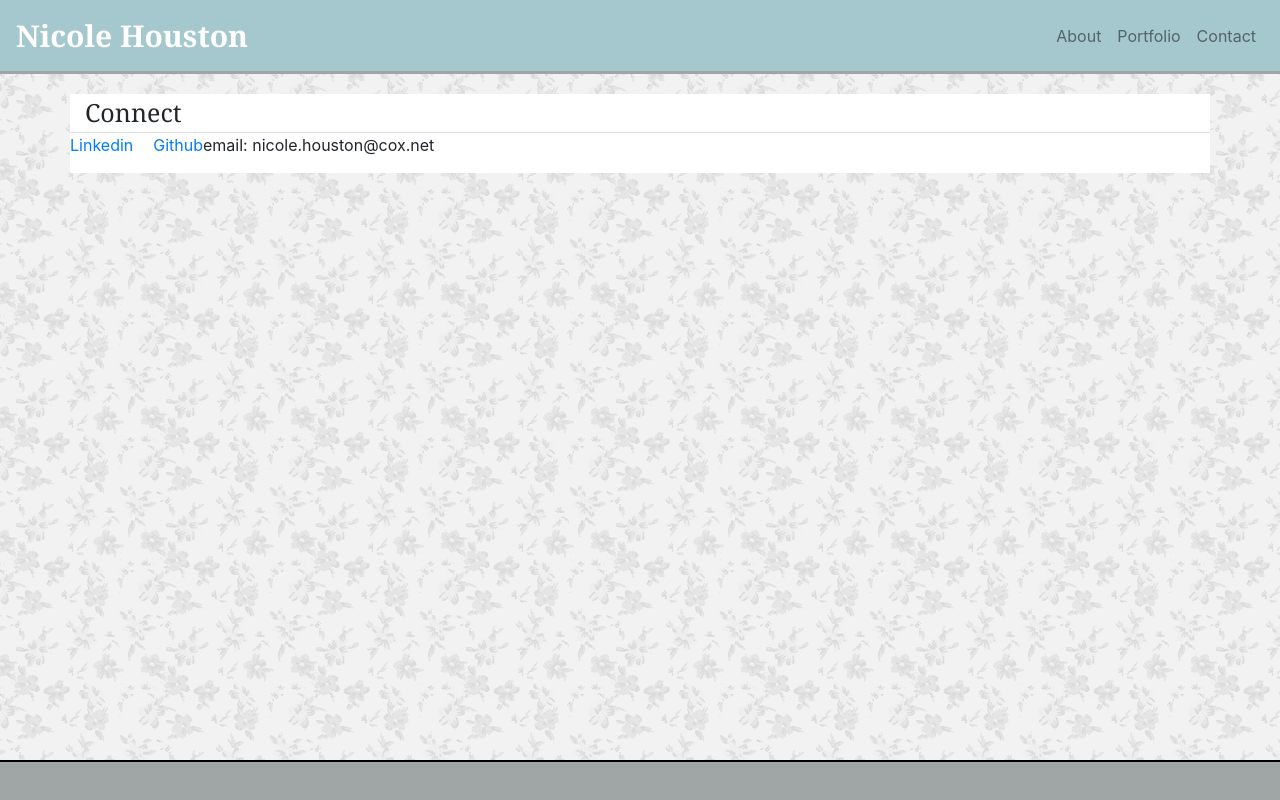
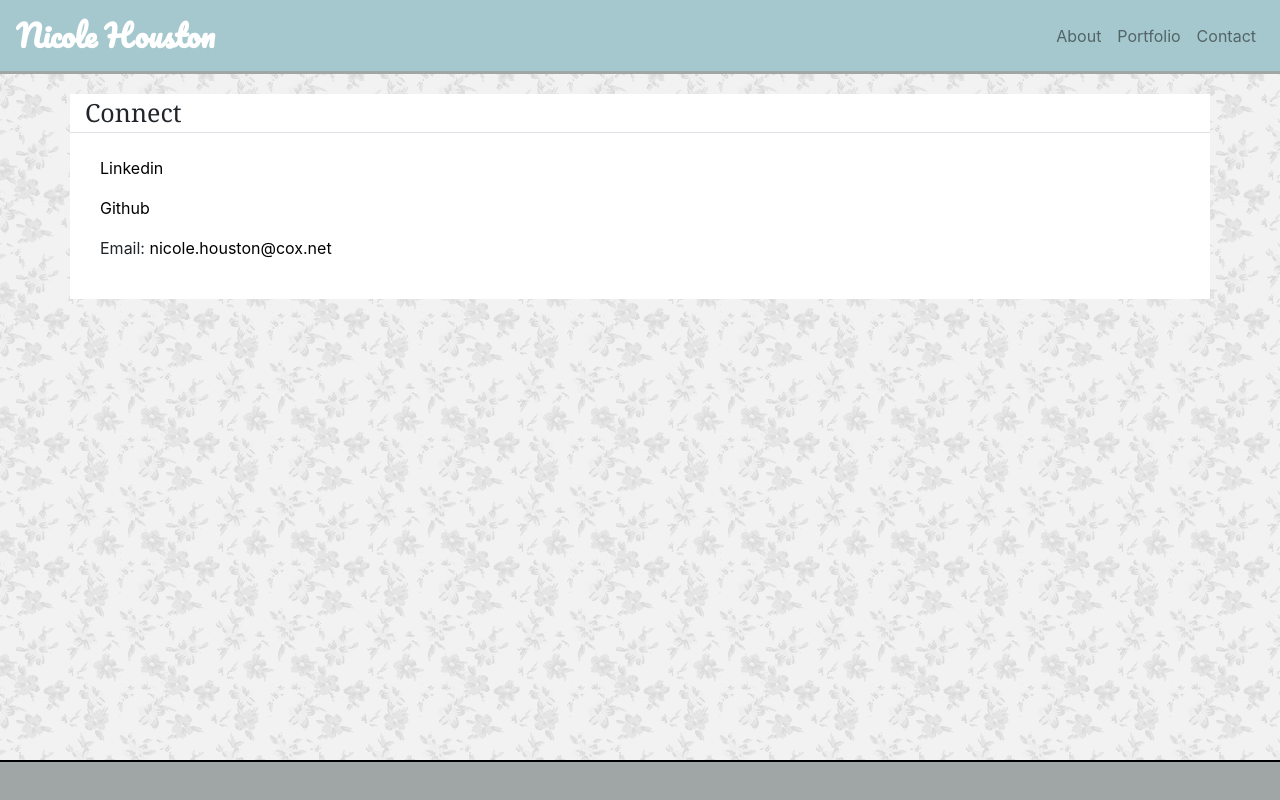
Before and after one commit to nicolehouston/nicolehouston.github.io, a plain HTML site: page contact.html in a window 1280 px wide. Drawn offline with nearby package versions, Linux system fonts and the light colour scheme; a web font is replaced by a local one.

Commit message:
revised contact page

```diff
--- a/assets/css/style.css
+++ b/assets/css/style.css
@@ -9,7 +9,7 @@ border-bottom: solid 3px #a0a5a5;
 
 #name {
     color: white;
-    font-family: Georgia, 'Times New Roman', Times, serif;
+    font-family: 'Pacifico', cursive;
     font-size: 30px;
     font-weight: bold;
 }
@@ -20,7 +20,7 @@ border-bottom: solid 3px #a0a5a5;
 }
 
 .container {
-    width: 95%;
+    width: 90%;
     height: auto;
     margin-top: 20px;
     background-color: white;
@@ -99,6 +99,20 @@ border-bottom: solid 3px #a0a5a5;
     bottom: 0;
 }
 
+.connect {
+    padding: 15px;
+}
+
+.link {
+    color: black;
+    line-height: 40px;
+}
+
+.link:hover {
+    color: tomato;
+    text-decoration: none;
+}
+
 @media screen and (max-width: 640px) {
     #profilePic {
         width: 100%;
--- a/contact.html
+++ b/contact.html
@@ -8,6 +8,7 @@
     <link rel="stylesheet" href="https://stackpath.bootstrapcdn.com/bootstrap/4.1.1/css/bootstrap.min.css" integrity="sha384-WskhaSGFgHYWDcbwN70/dfYBj47jz9qbsMId/iRN3ewGhXQFZCSftd1LZCfmhktB" crossorigin="anonymous">
     <link rel="stylesheet" href="assets/css/style.css">
     <link href="https://fonts.googleapis.com/css?family=Cabin+Sketch" rel="stylesheet">
+    <link href="https://fonts.googleapis.com/css?family=Pacifico" rel="stylesheet">
     <title>Nicole Houston</title>
 </head>
 <body>
@@ -33,10 +34,12 @@
             </div>
         </div>
 
-        <div class="row">
-            <a href="https://www.linkedin.com/in/nicole-houston-4abb74135" target="blank" class="card-link">Linkedin</a>
-            <a href="https://github.com/nicolehouston" target="blank" class="card-link">Github</a>
-            <p>email: nicole.houston@cox.net</p>
+        <div class="connect">
+            <a href="https://www.linkedin.com/in/nicole-houston-4abb74135" target="blank" class="link">Linkedin</a>
+            <br>
+            <a href="https://github.com/nicolehouston" target="blank" class="link">Github</a>
+            <br>
+            <p>Email: <a href="mailto:nicole.houston@cox.net" class="link">nicole.houston@cox.net</a></p>
         </div>
     </div>
 
```
Also changed, not shown: index.html (+1 -0 lines), portfolio.html (+1 -0 lines).
